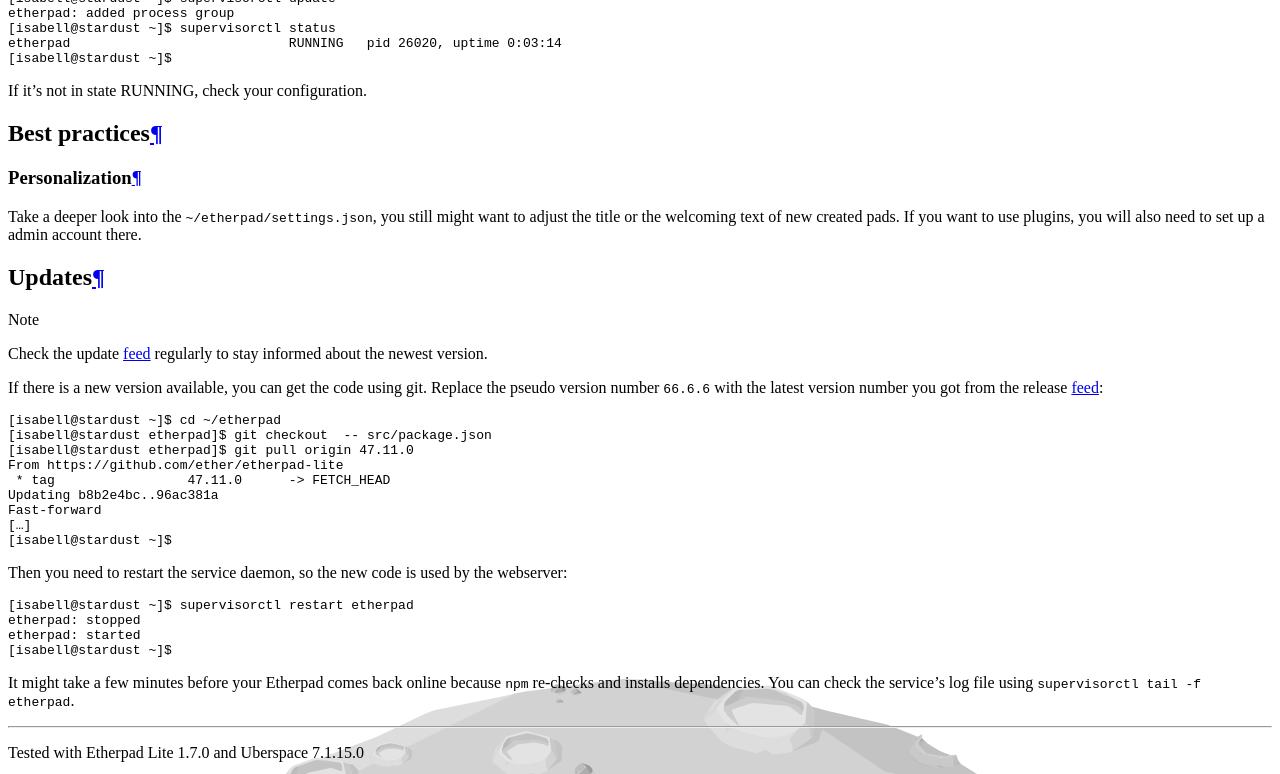
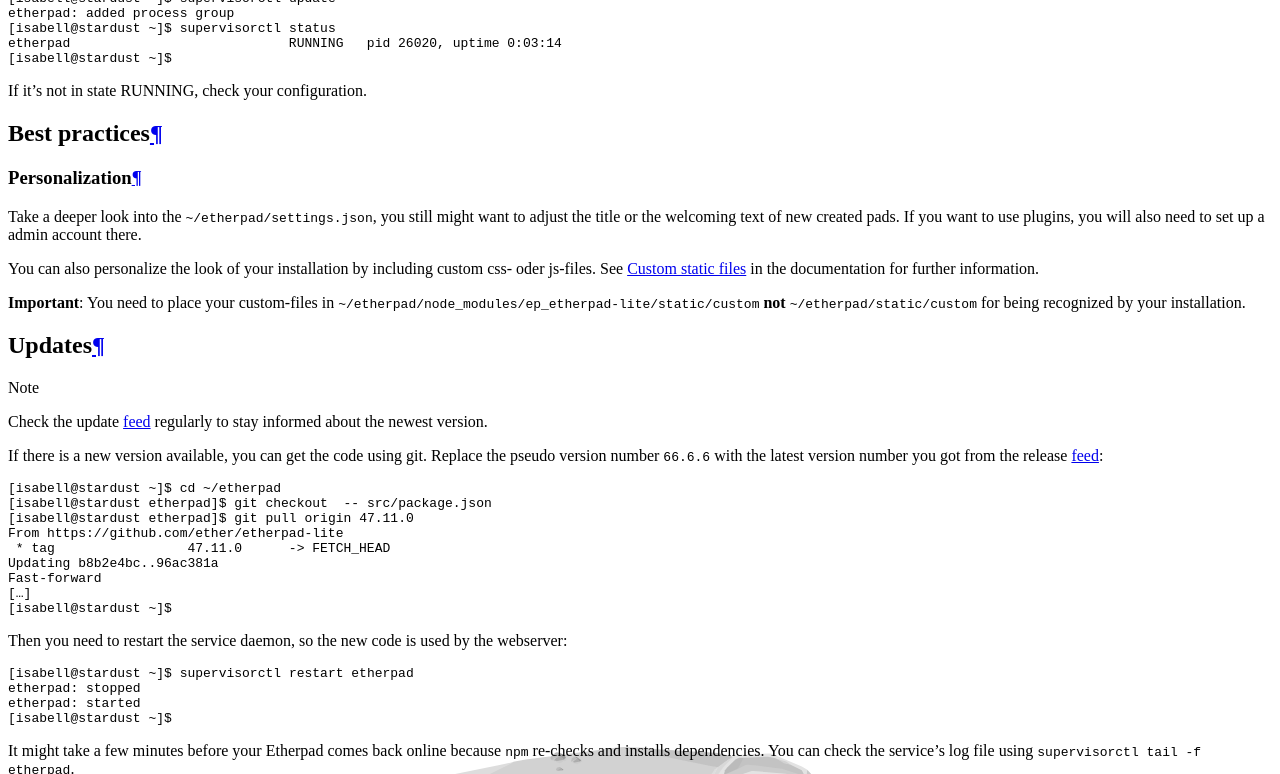
Before and after one commit to Uberspace/lab, a Sphinx documentation site: the page built from source/guide_etherpad.rst, in a window 1280 px wide and 900 px high, scrolled down 4582 px, cut to the strip 0-774 px from the top of the window. Built offline with Sphinx 7.4.7 and the Read the Docs theme 2.0.0, drawn with Linux system fonts in a browser that asks for light colours.

Commit message:
Information about customization added

```diff
--- a/source/guide_etherpad.rst
+++ b/source/guide_etherpad.rst
@@ -197,6 +197,10 @@
 
 Take a deeper look into the ``~/etherpad/settings.json``, you still might want to adjust the title or the welcoming text of new created pads. If you want to use plugins, you will also need to set up a admin account there.
 
+You can also personalize the look of your installation by including custom css- oder js-files. See `Custom static files`_ in the documentation for further information.
+
+**Important**: You need to place your custom-files in ``~/etherpad/node_modules/ep_etherpad-lite/static/custom`` **not** ``~/etherpad/static/custom`` for being recognized by your installation.
+
 Updates
 =======
 
@@ -236,6 +240,7 @@
 .. _domains: https://manual.uberspace.de/en/web-domains.html
 .. _Github: https://github.com/ether/etherpad-lite
 .. _feed: https://github.com/ether/etherpad-lite/releases.atom
+.. _`Custom static files`: http://etherpad.org/doc/v1.6.2/#index_custom_static_files
 
 ----
 
```
